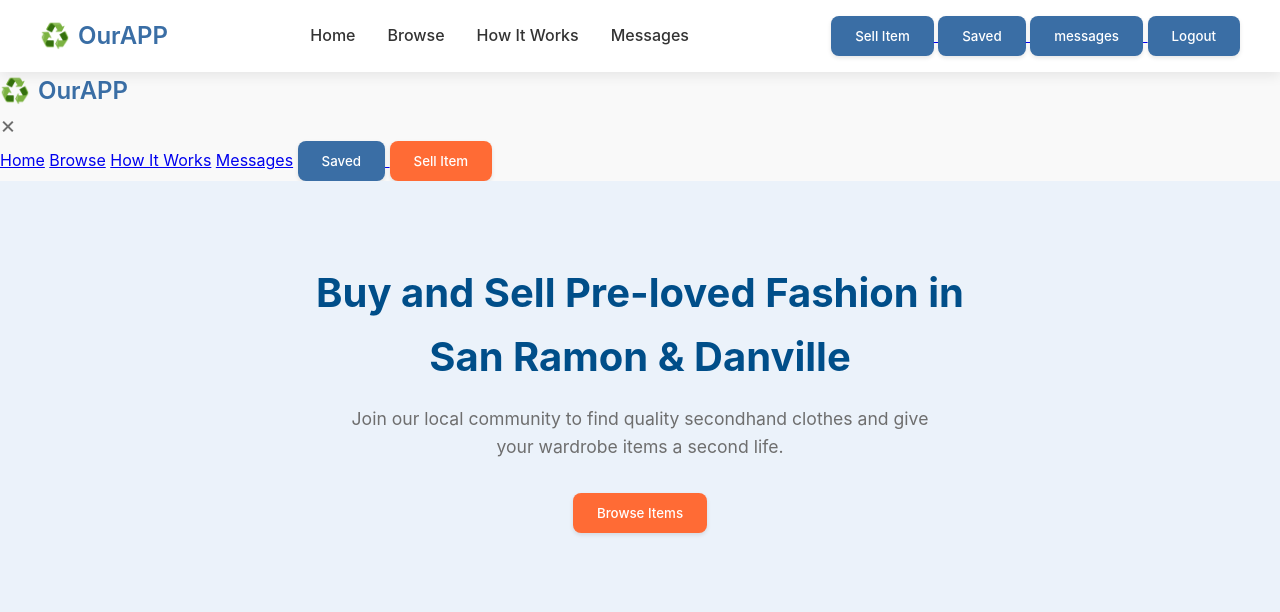
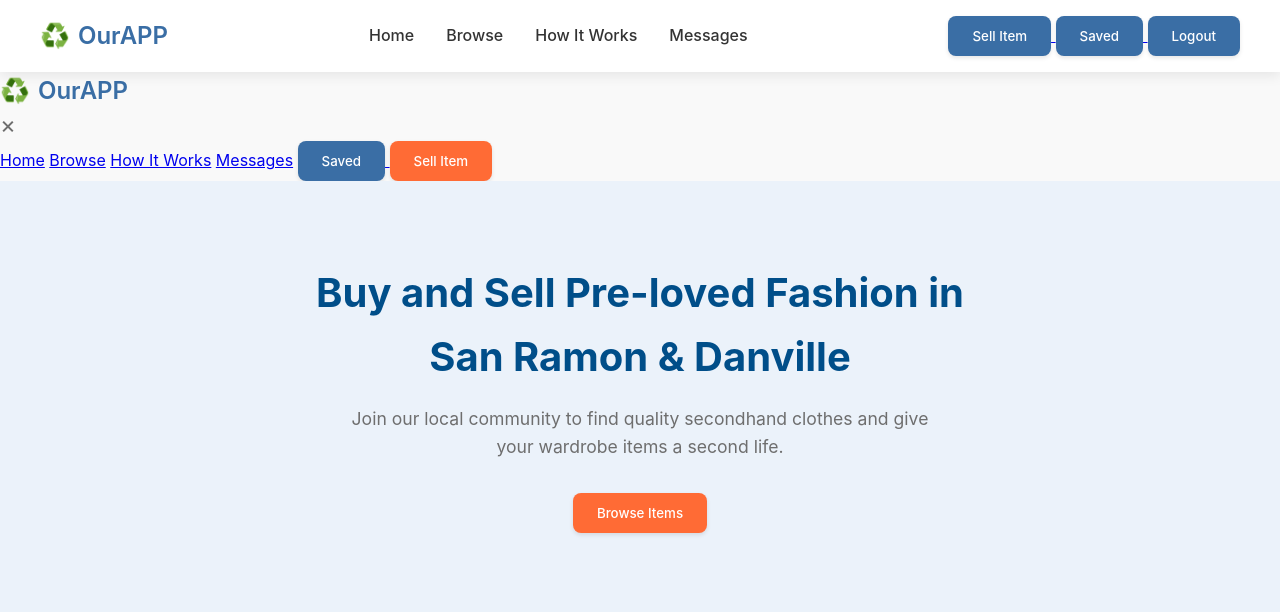
Before and after one commit to vaishnav90/final_project, a Flask app: page / in a window 1280 px wide. Shown: the top 612 px of the page. Run offline with Flask 3, Linux system fonts and the light colour scheme; the visitor is signed in with stand-in values (Sample User, id 1); data that the repository does not hold is empty.

Commit message:
Final Changes

```diff
--- a/app.py
+++ b/app.py
@@ -396,11 +396,9 @@
 @app.route('/liked')
 @login_required
 def liked_items():
-    # Get user's saved items
     saved_items = list(saved_items_collection.find({'user_id': current_user.id}))
     listing_ids = [ObjectId(item['listing_id']) for item in saved_items]
     liked_listings = list(listings_collection.find({'_id': {'$in': listing_ids}}))
-
     return render_template('liked.html', listings=liked_listings)
 @app.route('/messages')
 @login_required
@@ -821,7 +819,6 @@
         flash('Error completing transaction. Please try again.', 'danger')
         return redirect(url_for('messages'))
 
-
 @app.route('/my_listings')
 @login_required
 def my_listings():
--- a/templates/index.html
+++ b/templates/index.html
@@ -149,10 +149,6 @@
                 </a>
                     <a href="{{ url_for('liked_items') }}">
                         <button class="btn">Saved</button>
-                    </a>
-
-                    <a href="{{ url_for('messages') }}">
-                        <button class="btn">messages</button>
                     </a>
                     <a href="{{ url_for('logout') }}">
                         <button class="btn">Logout</button>
```
